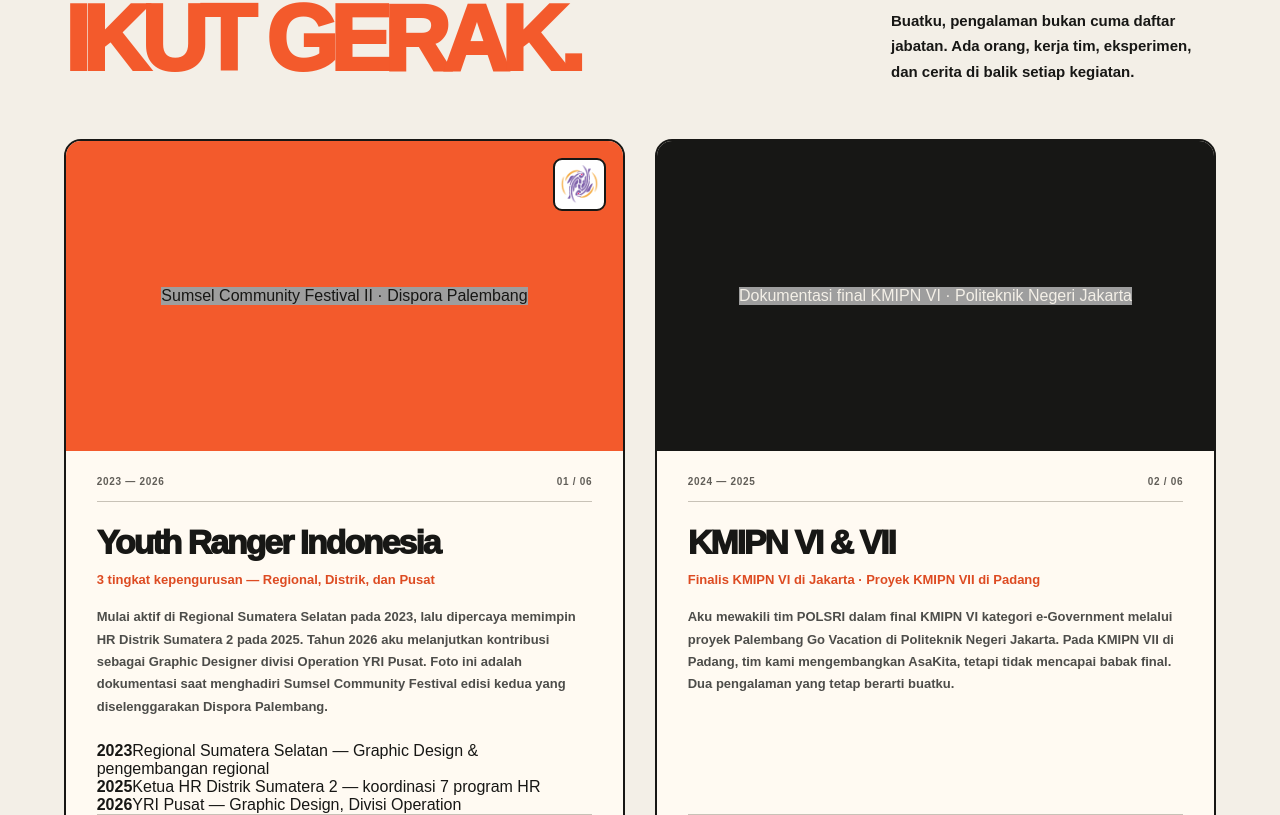
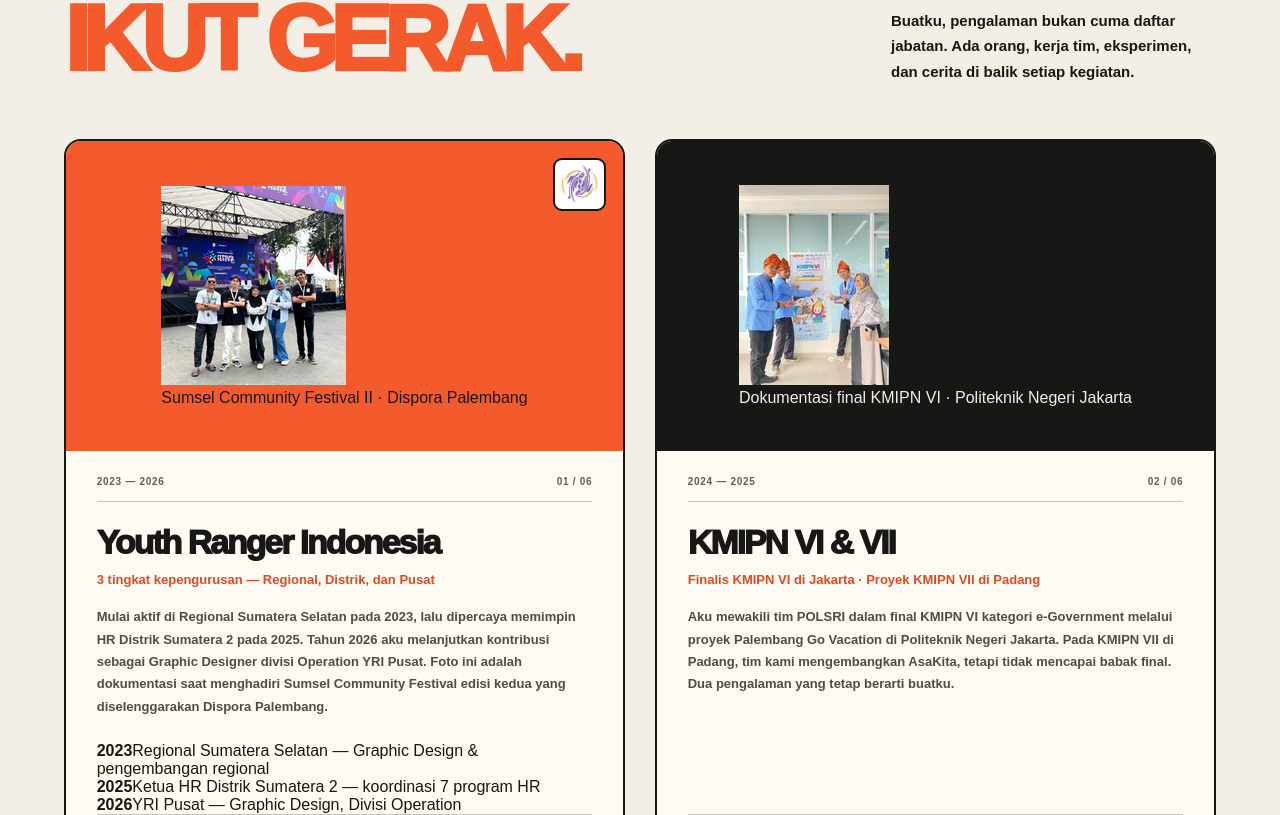
Before and after one commit to Darren0099/Raffli-dev, a Next.js app: page /aboutme in a window 1280 px wide. Shown: the part 3505-4320 px from the top of the page. Built offline with nearby package versions, Linux system fonts and the light colour scheme; grey boxes are pictures that could not be loaded.

Commit message:
feat(about): display authentic uploaded Polsri, YRI, KMIPN, PLN and Youthopia photos

```diff
--- a/app/aboutme/page.tsx
+++ b/app/aboutme/page.tsx
@@ -17,7 +17,6 @@ type Story = {
   proof: string;
   photo: string | null;
   logo?: string;
-  tile?: number;
   caption?: Copy;
   milestones?: { year: string; role: Copy }[];
 };
@@ -71,8 +70,7 @@ const stories: Story[] = [
       {year:'2026',role:copy('YRI Pusat — Graphic Design, Divisi Operation','National YRI — Graphic Design, Operations Division')}
     ],
     proof:'https://www.instagram.com/youthranger.sumsel/',
-    photo:'/aboutme/activity-atlas.webp',
-    tile:0,
+    photo:'/aboutme/yri-festival.png',
     caption:copy('Sumsel Community Festival II · Dispora Palembang','Sumsel Community Festival II · Dispora Palembang'),
     logo:'/graphic-design/logos/yri-sumsel-original.png'
   },
@@ -84,8 +82,7 @@ const stories: Story[] = [
       'I represented the POLSRI team in the KMIPN VI e-Government finals with Palembang Go Vacation at Jakarta State Polytechnic. For KMIPN VII in Padang, our team developed AsaKita but did not advance to the finals. Both were meaningful learning experiences.'
     ),
     proof:'https://github.com/Darren0099/KMIPN6-EGOVERNEMNT',
-    photo:'/aboutme/activity-atlas.webp',
-    tile:1,
+    photo:'/aboutme/kmipn-vi.jpg',
     caption:copy('Dokumentasi final KMIPN VI · Politeknik Negeri Jakarta','KMIPN VI final documentation · Jakarta State Polytechnic')
   },
   {
@@ -96,8 +93,7 @@ const stories: Story[] = [
       'During my internship at PLN Icon Plus SBU Sumbagsel in Palembang, I supported corporate communications and developed a PHP/MySQL article management system. This photo was taken with fellow interns at an ICONNET event.'
     ),
     proof:'https://github.com/Darren0099/plniconnetbangkabelitung',
-    photo:'/aboutme/activity-atlas.webp',
-    tile:2,
+    photo:'/aboutme/pln-iconplus.jpg',
     caption:copy('Bersama rekan magang · ICONNET Sumbagsel','With fellow interns · ICONNET Sumbagsel')
   },
   {
@@ -108,8 +104,7 @@ const stories: Story[] = [
       'I worked on visual communications for Youthopia Symposium with Duta Potensi Pemuda Indonesia. This photo in front of the Constitutional Court in Jakarta documents an activity and institutional visit with the team.'
     ),
     proof:'https://www.instagram.com/p/DN-IlgoABI3/',
-    photo:'/aboutme/activity-atlas.webp',
-    tile:3,
+    photo:'/aboutme/dppi-youthopia.png',
     caption:copy('Kegiatan Youthopia Symposium · Jakarta','Youthopia Symposium activity · Jakarta')
   },
   {
@@ -254,7 +249,7 @@ export default function AboutMePage() {
           </motion.div>
           <motion.div {...appear} className="am-school-card">
             <div className="am-school-card-head">
-              <span className="am-school-crest" role="img" aria-label="Logo Politeknik Negeri Sriwijaya" />
+              <img src="/aboutme/polsri-logo.png" alt="Logo Politeknik Negeri Sriwijaya" loading="lazy" />
               <span>POLITEKNIK NEGERI SRIWIJAYA<br/><small>PALEMBANG, INDONESIA</small></span>
             </div>
             <div className="am-school-card-body">
@@ -303,10 +298,11 @@ export default function AboutMePage() {
             <motion.article className="am-story-card" key={story.index}
               {...appear} transition={reduced?undefined:{duration:.72,delay:(i%2)*.08,ease}}>
               <div className={'am-story-media am-story-media-'+(i%4+1)}>
-                {story.photo && typeof story.tile === 'number' ? (
-                  <div className={`am-activity-photo am-activity-tile-${story.tile}`} role="img" aria-label={story.name+' — '+(story.caption?tx(story.caption):'dokumentasi kegiatan')} style={{backgroundImage:`url("${story.photo}")`}}>
-                    {story.caption&&<span className="am-activity-caption">{tx(story.caption)}</span>}
-                  </div>
+                {story.photo ? (
+                  <figure className="am-activity-photo">
+                    <img src={story.photo} loading="lazy" alt={story.name+' — '+(story.caption?tx(story.caption):'dokumentasi kegiatan')} />
+                    {story.caption&&<figcaption className="am-activity-caption">{tx(story.caption)}</figcaption>}
+                  </figure>
                 ) : (
                   <div className="am-photo-placeholder">
                     <span className="am-photo-placeholder-top">{story.index} / DOCUMENTATION</span>
```
